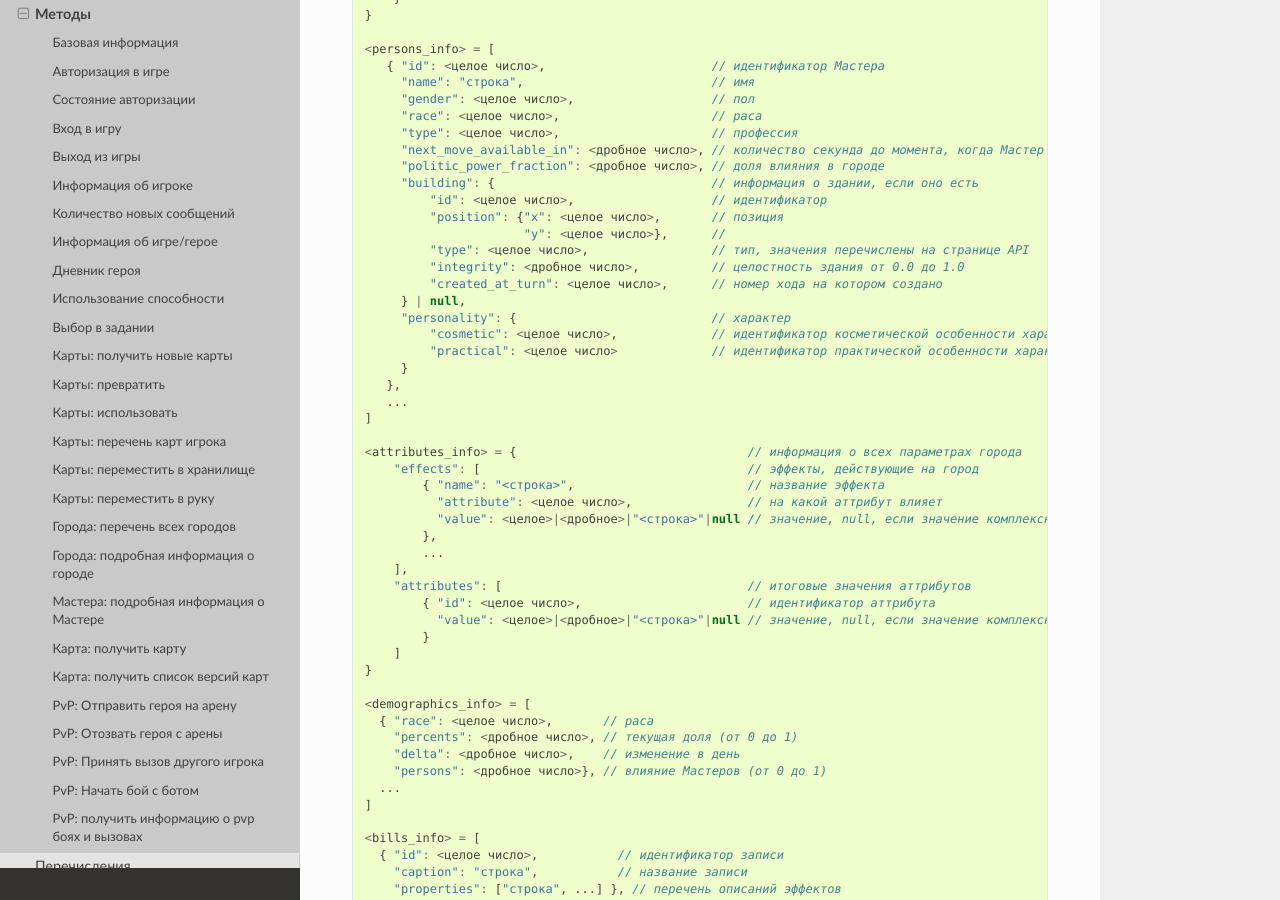
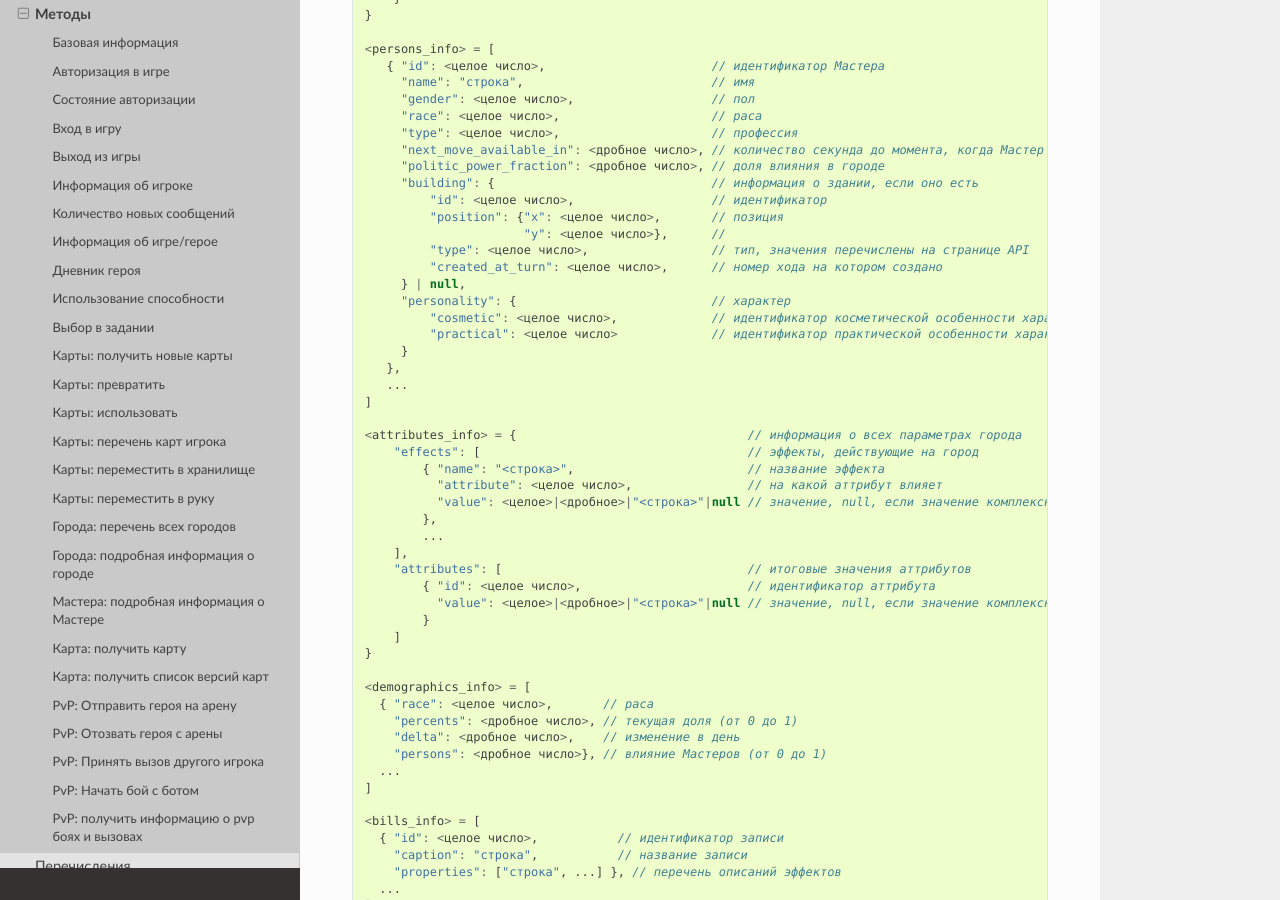
Before and after one commit to the-tale/tt_docs, a Sphinx documentation site: the page built from docs/source/external_api/methods.rst, in a window 1280 px wide and 900 px high, scrolled down 15094 px. Built offline with Sphinx 7.4.7 and the Read the Docs theme 2.0.0, drawn with Linux system fonts in a browser that asks for light colours.

Commit message:
обновление формата ответа информации о горолде

```diff
--- a/docs/source/external_api/methods.rst
+++ b/docs/source/external_api/methods.rst
@@ -761,7 +761,6 @@
              "position": {"x": <целое число>,       // позиция
                           "y": <целое число>},      //
              "type": <целое число>,                 // тип, значения перечислены на странице API
-             "integrity": <дробное число>,          // целостность здания от 0.0 до 1.0
              "created_at_turn": <целое число>,      // номер хода на котором создано
          } | null,
          "personality": {                           // характер
```
